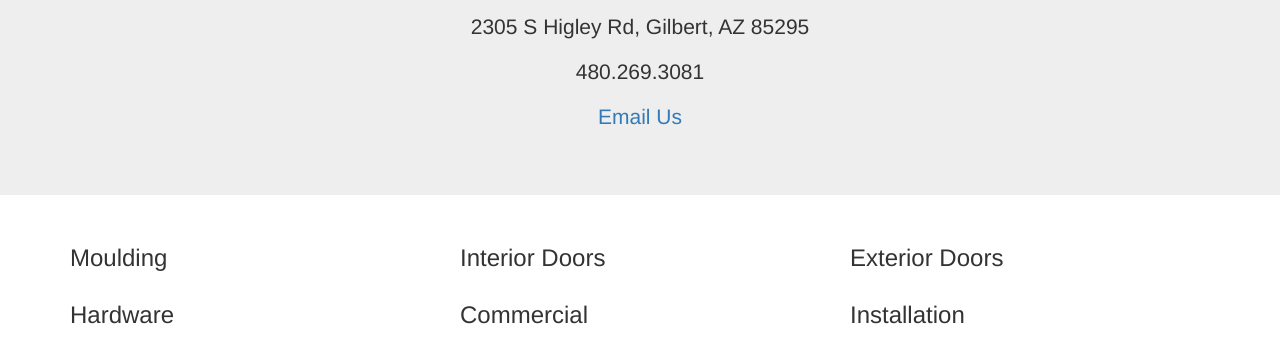
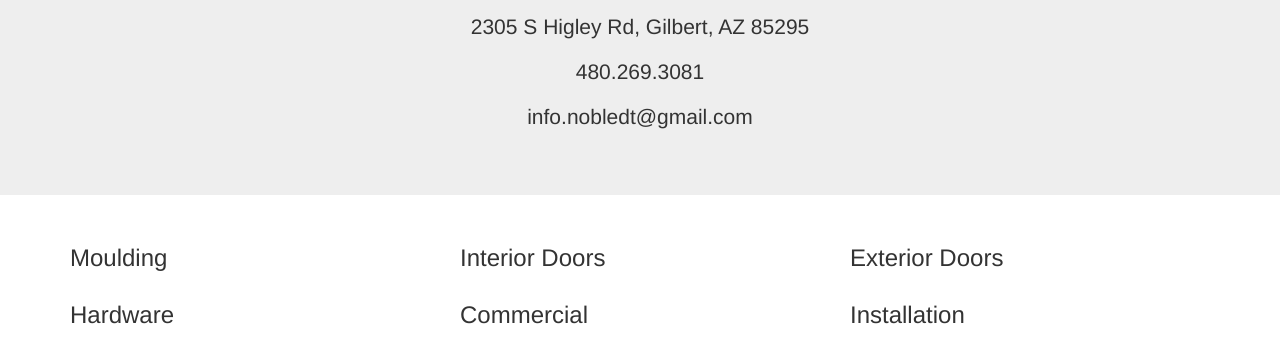
Before and after one commit to muorona/muorona.github.io, a plain HTML site: page index.html in a window 1280 px wide. Shown: the part 180-542 px from the top of the page. Drawn offline with nearby package versions, Linux system fonts and the light colour scheme.

Commit message:
Update index.html

```diff
--- a/index.html
+++ b/index.html
@@ -15,7 +15,7 @@
   <p>***Website Under Construction***</p>
   <p>2305 S Higley Rd, Gilbert, AZ 85295</p>
   <p>480.269.3081</p>
-  <p> <a href="info.nobledt@gmail.com">Email Us</a> </p>
+  <p>info.nobledt@gmail.com</p>
 </div>
 
 <div class="container">
```
